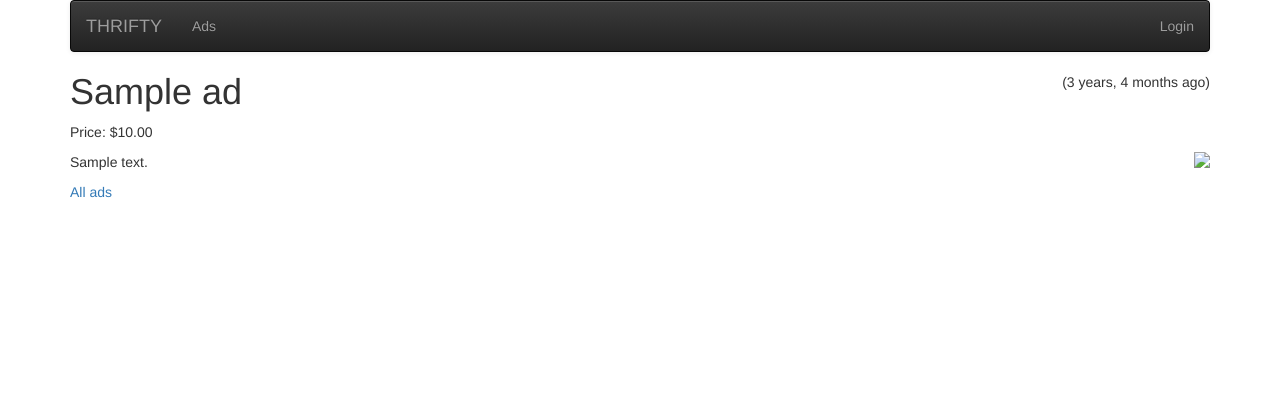
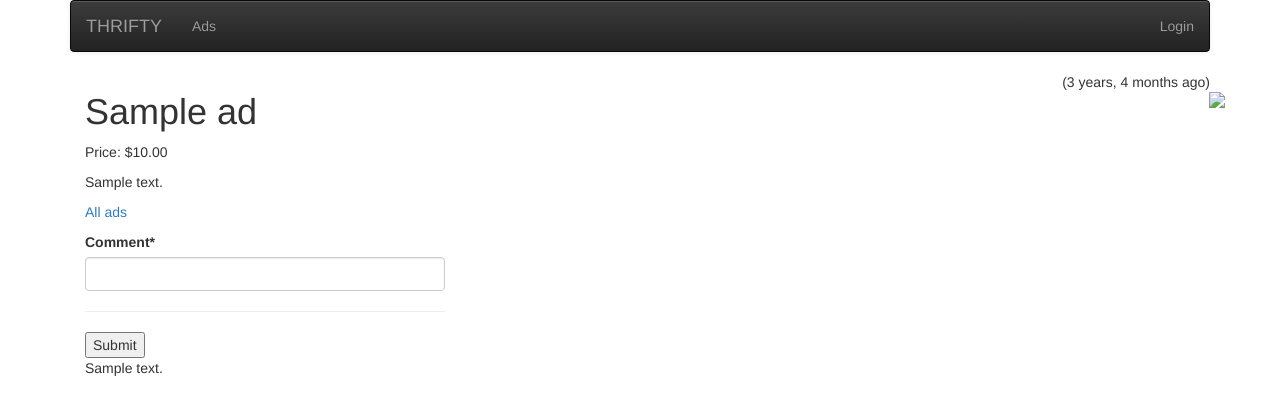
Before and after one commit to foy4748/dj4e, a Django app: page /ad/1 in a window 1280 px wide. Shown: the top 415 px of the page. Run offline with Django 4.2, Linux system fonts and the light colour scheme; tables that the repository leaves empty hold one stand-in row (values such as "Sample post"); some libraries are stand-ins or nearby versions.

Commit message:
Classified Ads + Comments | Followed Instructions

```diff
--- a/mysite/ads/admin.py
+++ b/mysite/ads/admin.py
@@ -2,6 +2,7 @@ from django.contrib import admin
 
 # Register your models here.
 
-from .models import Ad
+from .models import Ad, Comment
 
 admin.site.register(Ad)
+admin.site.register(Comment)
--- a/mysite/ads/forms.py
+++ b/mysite/ads/forms.py
@@ -47,6 +47,11 @@ class CreateForm(forms.ModelForm):
 
         return instance
 
+# Comment Form
+class CommentForm(forms.Form):
+    comment = forms.CharField(required=True, max_length=500, min_length=3, strip=True)
+
+
 # https://docs.djangoproject.com/en/3.0/topics/http/file-uploads/
 # https://stackoverflow.com/questions/2472422/django-file-upload-size-limit
 # https://stackoverflow.com/questions/32007311/how-to-change-data-in-django-modelform
--- a/mysite/ads/models.py
+++ b/mysite/ads/models.py
@@ -9,15 +9,35 @@ class Ad(models.Model) :
     )
     price = models.DecimalField(max_digits=7, decimal_places=2, null=True)
     text = models.TextField()
+
+    # Owner
     owner = models.ForeignKey(settings.AUTH_USER_MODEL, on_delete=models.CASCADE)
 
     # Picture
     picture = models.BinaryField(null=True, editable=True)
     content_type = models.CharField(max_length=256, null=True, help_text='The MIMEType of the file')
 
+    # Comment
+    comments = models.ManyToManyField(settings.AUTH_USER_MODEL, through="Comment", related_name='comments_owned')
+
+    # Time Stamps
     created_at = models.DateTimeField(auto_now_add=True)
     updated_at = models.DateTimeField(auto_now=True)
 
     # Shows up in the admin list
     def __str__(self):
         return self.title
+
+class Comment(models.Model):
+    text = models.TextField(validators=[MinLengthValidator(3, "Comment must be greater than 3 characters")])
+
+    # ForeignKeys
+    ad = models.ForeignKey(Ad, on_delete=models.CASCADE)
+    owner = models.ForeignKey(settings.AUTH_USER_MODEL, on_delete=models.CASCADE)
+
+    # Time Stamps
+    created_at = models.DateTimeField(auto_now_add=True)
+    updated_at = models.DateTimeField(auto_now=True)
+
+    def __str__(self, *kwargs):
+        return self.text[:15] + "..."
--- a/mysite/ads/templates/ads/ad_detail.html
+++ b/mysite/ads/templates/ads/ad_detail.html
@@ -14,7 +14,9 @@
 }
 </style>
 {% endblock %}
+
 {% block content %}
+{% load crispy_forms_tags %}
 {% if ad.content_type %}
 <div id="overlay" class="overlay" style="text-align: center;"
 								  onclick="document.getElementById('overlay').style.display = 'none';" >
@@ -28,16 +30,44 @@
 		<a href="{% url 'ads:ad_delete' ad.id %}"><i class="fa fa-trash"></i></a>
 		{% endif %}
 	</span>
+	<section class="container">
+		<article class="row">
+			<div class="col-1 col-lg-4">
+
 			<h1>{{ ad.title }}</h1>
 			<p> Price: ${{ ad.price }} </p>
-{% if ad.content_type %}
-<img style="float:right; max-width:50%;" src="{% url 'ads:ad_picture' ad.id %}"
-    onclick="document.getElementById('overlay').style.display = 'block';">
-{% endif %}
 			<p>
 			{{ ad.text }}
 			</p>
 			<p>
 			<a href="{% url 'ads:ads' %}">All ads</a>
 			</p>
+
+			<form id="comment_form" method="post" action="{% url "ads:ad_comment_create"  ad.id %}">
+				{% csrf_token %}
+				{{ form|crispy }}
+				<hr>
+				<input type="submit" value="Submit">
+			</form>
+			<section>
+				{% for comment in comments %}
+				<p>{{comment.text}}
+				{% if comment.owner == user %}
+				(<a href="{% url 'ads:ad_comment_delete' comment.id %}"><i class="fa fa-trash"></i></a>)
+				{% endif %}
+				</p>
+				{% endfor %}
+			</section>
+			</div>
+			<div class="col-1 col-md-8 order-first">
+				<aside>
+					{% if ad.content_type %}
+					<img style="float:right; max-width:50%;" src="{% url 'ads:ad_picture' ad.id %}"
+															 onclick="document.getElementById('overlay').style.display = 'block';">
+					{% endif %}
+				</aside>
+
+			</div>
+		</article>
+	</section>
 {% endblock %}
--- a/mysite/ads/urls.py
+++ b/mysite/ads/urls.py
@@ -9,4 +9,7 @@ urlpatterns = [
     path('ad/<int:pk>/update', views.AdUpdateView.as_view(success_url=reverse_lazy('ads:ads')), name='ad_update'),
     path('ad/<int:pk>/delete', views.AdDeleteView.as_view(success_url=reverse_lazy('ads:ads')), name='ad_delete'),
     path('ad/<int:pk>/ad_picture/', views.stream_file, name="ad_picture"),
+
+    path('ad/<int:pk>/comment/create',views.CommentCreateView.as_view(),name="ad_comment_create"),
+    path('ad/<int:pk>/comment/delete',views.CommentDeleteView.as_view(),name="ad_comment_delete"),
 ]
--- a/mysite/ads/views.py
+++ b/mysite/ads/views.py
@@ -2,13 +2,13 @@ from django.shortcuts import render, get_object_or_404, redirect
 from django.views.generic.base import View
 from django.views.generic import ListView
 from .owner import OwnerCreateView, OwnerUpdateView, OwnerDeleteView, OwnerDetailView
-#from django.views.generic.edit  import CreateView, UpdateView, DeleteView
+from django.views.generic.edit  import CreateView , DeleteView #, UpdateView,
 from django.contrib.auth.mixins import LoginRequiredMixin
-from django.urls import reverse_lazy
+from django.urls import reverse_lazy, reverse
 from django.http import HttpResponse
 
-from .models import Ad
-from .forms import CreateForm
+from .models import Ad, Comment
+from .forms import CreateForm, CommentForm
 # Create your views here.
 
 class AdListView(ListView):
@@ -81,6 +81,31 @@ class AdDeleteView(OwnerDeleteView):
 class AdDetailView(OwnerDetailView):
     model = Ad
 
+    def get_context_data(self, **kwargs):
+        context = super().get_context_data(**kwargs)
+        context['form'] = CommentForm()
+        ad = get_object_or_404(Ad,pk=self.kwargs['pk'])
+        comments = Comment.objects.filter(ad=ad.id)
+        context['comments'] = comments
+        return context
+
+# Comment Related
+class CommentCreateView(LoginRequiredMixin, View):
+    template_name = "ads/ad_detail.html"
+
+    def post(self,request, pk):
+        ad = get_object_or_404(Ad, id=pk)
+        print(request.POST['comment'])
+        comment = Comment(text=request.POST['comment'], owner=request.user, ad=ad)
+        comment.save()
+        return redirect(reverse('ads:ad_detail', args=[pk]))
+
+class CommentDeleteView(LoginRequiredMixin, DeleteView):
+    template_name = "ads/ad_comment_confirm_delete.html"
+    model = Comment
+    success_url = reverse_lazy("ads:ads")
+
+
 def stream_file(request, pk):
     pic = get_object_or_404(Ad, id=pk)
     print(pic)
```
Also changed, not shown: mysite/ads/templates/ads/ad_comment_confirm_delete.html (added, +12 -0 lines), mysite/ads/migrations/0003_comment_ad_comments.py (added). Lines whose indentation alone changed are shown as unchanged.
